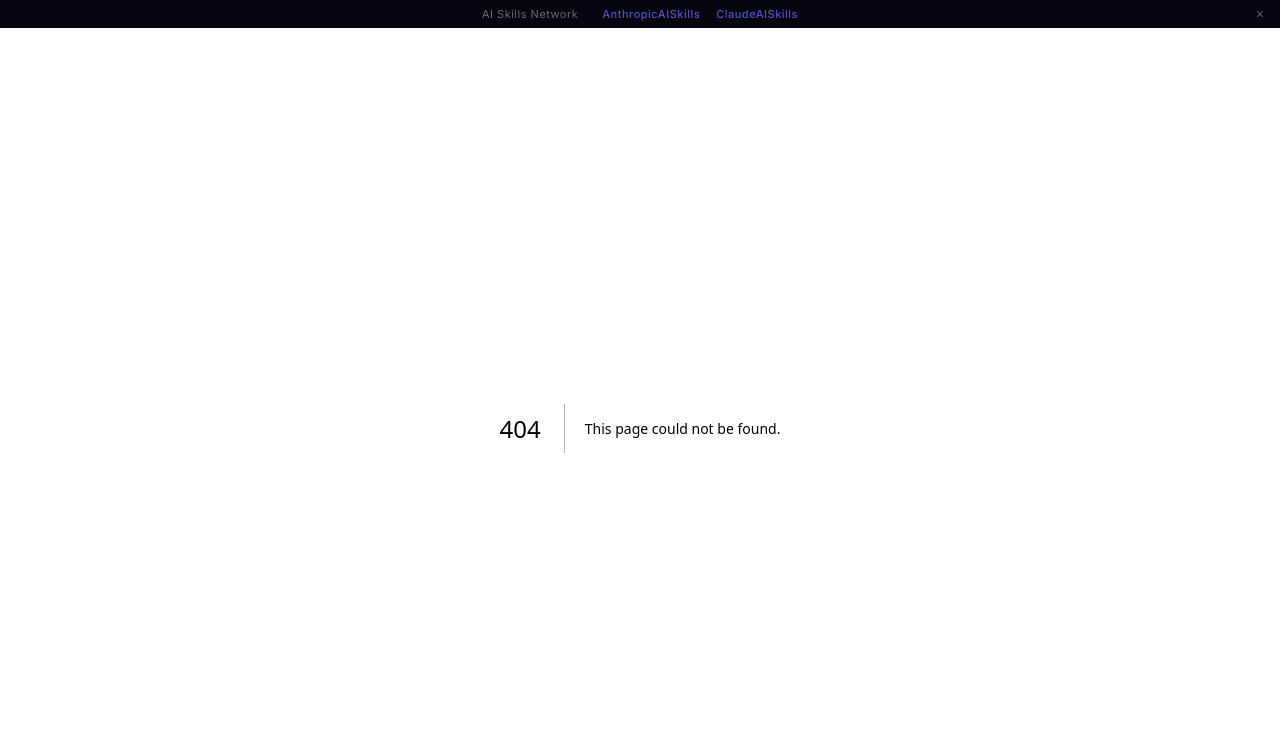
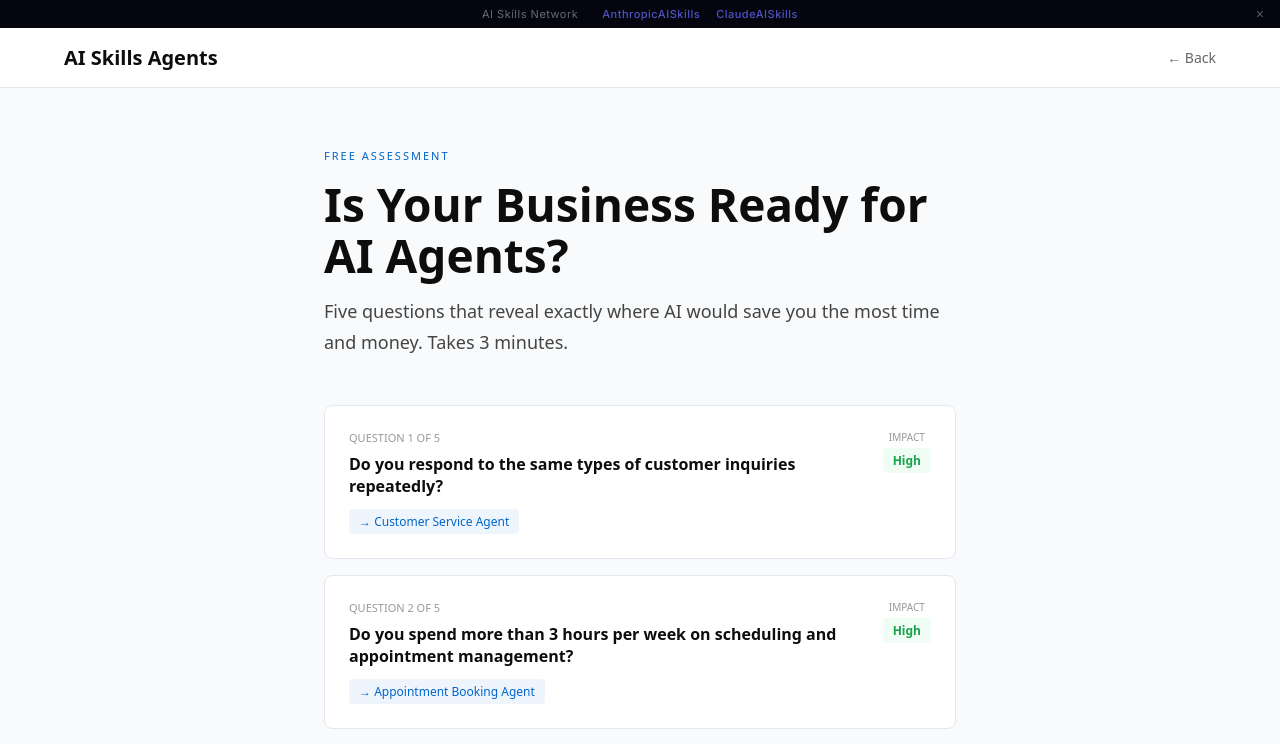
Before and after one commit to abigailleahgoldberg/aiskillsagents, a Next.js app: page /ai-readiness-assessment in a window 1280 px wide. Before the commit this address had no page. Shown: the top 744 px of the page. Built offline with nearby package versions, Linux system fonts and the light colour scheme.

Commit message:
feat: add AI readiness assessment landing page

```diff
--- /dev/null
+++ b/app/ai-readiness-assessment/page.tsx
@@ -0,0 +1,52 @@
+import Link from "next/link";
+import type { Metadata } from "next";
+export const metadata: Metadata = {
+  title: "Is Your Business Ready for AI Agents? Free Assessment | AI Skills Agents",
+  description: "Take our free 5-minute AI readiness assessment and find out exactly which AI agents would save your business the most time and money right now.",
+};
+export default function AIReadinessPage() {
+  const G = "#0066CC";
+  const questions = [
+    {q:"Do you respond to the same types of customer inquiries repeatedly?",impact:"High",area:"Customer Service Agent"},
+    {q:"Do you spend more than 3 hours per week on scheduling and appointment management?",impact:"High",area:"Appointment Booking Agent"},
+    {q:"Do you manually follow up with leads who did not convert immediately?",impact:"High",area:"Lead Nurture Agent"},
+    {q:"Does your team create recurring reports, updates, or content on a fixed schedule?",impact:"Medium",area:"Automation Workflow"},
+    {q:"Do you spend time moving data between systems (CRM, email, spreadsheets)?",impact:"Medium",area:"CRM Automation"},
+  ];
+  return (
+    <div style={{minHeight:"100vh",background:"#F8FAFC",color:"#0D0D0D",fontFamily:"system-ui,sans-serif"}}>
+      <nav style={{padding:"16px 5vw",borderBottom:"1px solid #E2E8F0",display:"flex",justifyContent:"space-between",alignItems:"center",background:"white"}}>
+        <Link href="/" style={{fontWeight:900,fontSize:20,color:"#0D0D0D",textDecoration:"none"}}>AI Skills Agents</Link>
+        <Link href="/blog" style={{color:"#666",textDecoration:"none",fontSize:14}}>← Back</Link>
+      </nav>
+      <div style={{maxWidth:760,margin:"0 auto",padding:"60px 5vw"}}>
+        <div style={{fontSize:11,letterSpacing:"2px",color:G,marginBottom:16}}>FREE ASSESSMENT</div>
+        <h1 style={{fontSize:"clamp(28px,4vw,46px)",fontWeight:900,lineHeight:1.1,marginBottom:16}}>Is Your Business Ready for AI Agents?</h1>
+        <p style={{fontSize:18,color:"#444",lineHeight:1.7,marginBottom:48}}>Five questions that reveal exactly where AI would save you the most time and money. Takes 3 minutes.</p>
+        {questions.map((item,i) => (
+          <div key={i} style={{background:"white",border:"1px solid #E2E8F0",borderRadius:8,padding:"24px",marginBottom:16}}>
+            <div style={{display:"flex",justifyContent:"space-between",alignItems:"flex-start",gap:16}}>
+              <div style={{flex:1}}>
+                <div style={{fontSize:11,color:"#999",marginBottom:8}}>QUESTION {i+1} OF {questions.length}</div>
+                <p style={{fontSize:16,fontWeight:600,color:"#0D0D0D",margin:"0 0 12px"}}>{item.q}</p>
+                <div style={{fontSize:12,color:G,background:`${G}10`,padding:"4px 10px",borderRadius:4,display:"inline-block"}}>→ {item.area}</div>
+              </div>
+              <div style={{textAlign:"center",flexShrink:0}}>
+                <div style={{fontSize:10,color:"#999",marginBottom:4}}>IMPACT</div>
+                <div style={{fontSize:12,fontWeight:700,color:item.impact==="High"?"#16A34A":"#D97706",background:item.impact==="High"?"#F0FDF4":"#FFFBEB",padding:"4px 10px",borderRadius:4}}>{item.impact}</div>
+              </div>
+            </div>
+          </div>
+        ))}
+        <div style={{background:G,color:"white",padding:"40px",borderRadius:8,textAlign:"center",marginTop:32}}>
+          <h2 style={{fontSize:24,fontWeight:900,marginBottom:12}}>Ready to See Your Full Assessment?</h2>
+          <p style={{fontSize:16,opacity:0.9,marginBottom:24,lineHeight:1.6}}>Answer these questions on a call with us and we will map out the exact agents your business needs, with time savings estimates and ROI projections. Free. No pitch.</p>
+          <Link href="/contact" style={{background:"white",color:G,fontWeight:800,fontSize:15,padding:"14px 32px",textDecoration:"none",borderRadius:4,display:"inline-block"}}>Book Free Assessment Call →</Link>
+        </div>
+        <div style={{marginTop:40,textAlign:"center"}}>
+          <Link href="/blog" style={{color:G,fontWeight:700,textDecoration:"none",fontSize:14}}>← Read more about AI agents</Link>
+        </div>
+      </div>
+    </div>
+  );
+}
```
